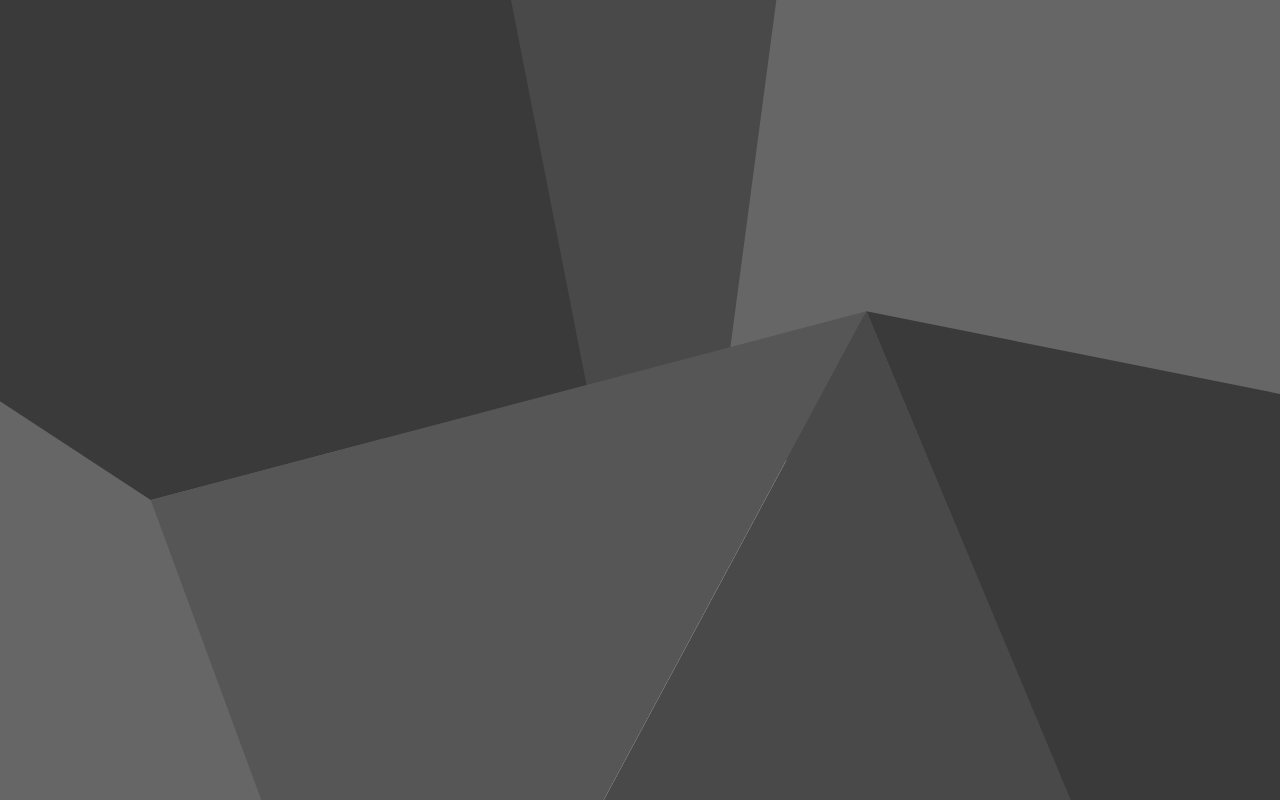
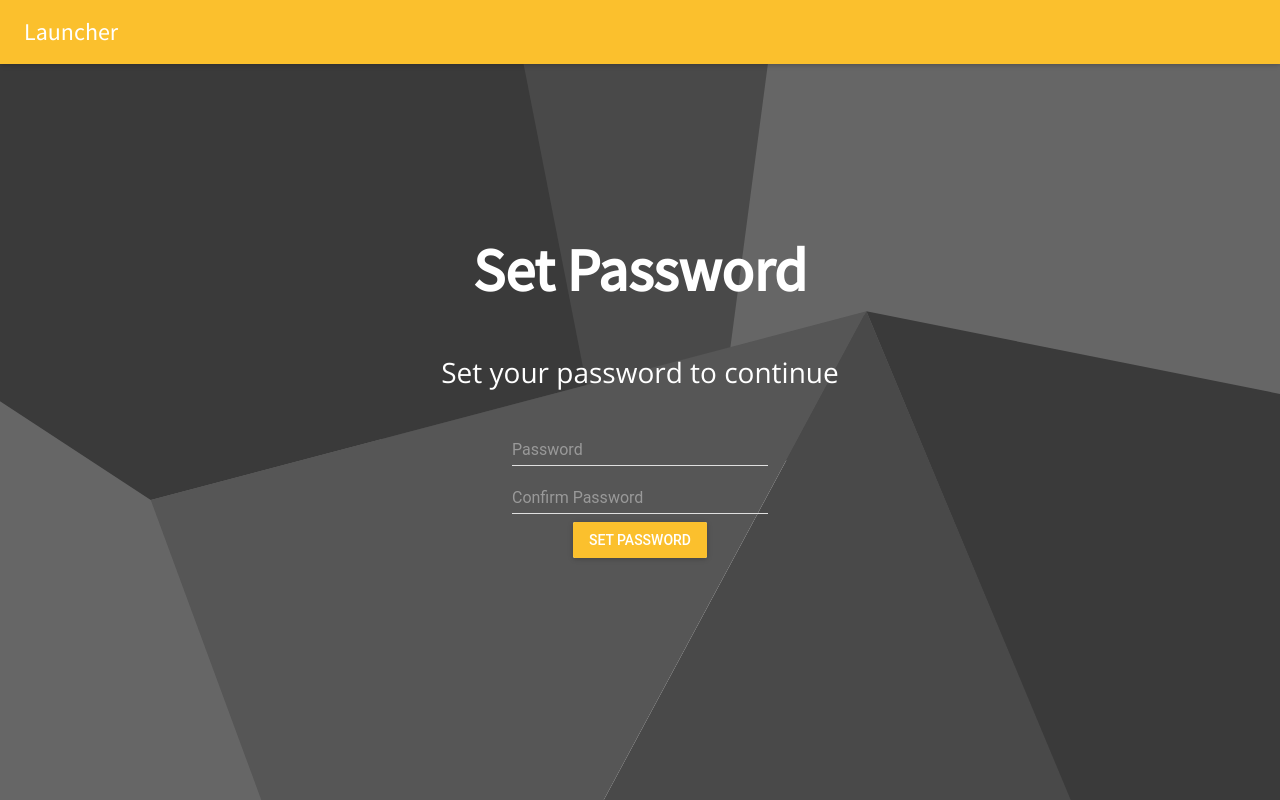
Before and after one commit to michailbrynard/rhino, a React (Create React App) app: page /setpassword in a window 1280 px wide. Built offline with nearby package versions, Linux system fonts and the light colour scheme.

Commit message:
created setpassword route and component

```diff
--- a/src/App.js
+++ b/src/App.js
@@ -13,6 +13,7 @@ import Wallet from './containers/wallet'
 import Market from './containers/market'
 import Earn from './containers/earn'
 import Landing from './containers/landing'
+import SetPassword from './containers/set_password'
 import Settings from './containers/settings'
 
 
@@ -58,7 +59,10 @@ export default () => {
 									<Route exact path='/settings' component={Settings} />
 
 								</div> :
-								<Route exact path='/' component={Landing} />
+								<div>
+									<Route exact path='/' component={Landing} />
+									<Route exact path='/setpassword' component={SetPassword} />
+								</div>
 						}
 					</div>
 				</Router>
--- /dev/null
+++ b/src/containers/set_password.js
@@ -0,0 +1,84 @@
+import React, { Component } from 'react'
+import AppBar from 'material-ui/AppBar';
+import TextField from 'material-ui/TextField';
+import RaisedButton from 'material-ui/RaisedButton';
+import FlatButton from 'material-ui/FlatButton';
+import Dialog from 'material-ui/Dialog';
+
+import { SmallLoader } from '../components/loader'
+
+import { signup } from '../actions'
+import { connect } from 'react-redux'
+import { bindActionCreators } from 'redux'
+
+
+class Landing extends Component {
+
+	state = {
+		passwordConf: "",
+		password: ""
+	};
+
+	render() {
+		const { history, signup, signupErr, signupLoading, loginErr, loginData, loginLoading } = this.props
+
+		return (
+			<div>
+				<AppBar title="Launcher" showMenuIconButton={false} />
+
+				<div className='spacer'></div>
+				<div style={{ color: 'white' }} className='row'>
+					<div className='col-12 center landing-row'>
+						<h1 className='title'>Set Password</h1>
+						<p className='subtitle'>Set your password to continue</p>
+						{
+							signupErr ?
+								<p>Error: {signupErr}</p> : null
+						}
+						<form onSubmit={(e) => {
+							e.preventDefault()
+							console.log("PASSWORD FOR SUBMISSION", this.state);
+						}}>
+							<TextField
+								inputStyle={{ color: "white" }}
+								hintStyle={{ color: "#999" }}
+								value={this.state.password}
+								onChange={e => this.setState({ password: e.target.value })}
+								hintText="Password"
+							/><br />
+							<TextField
+								inputStyle={{ color: "white" }}
+								hintStyle={{ color: "#999" }}
+								value={this.state.passwordConf}
+								onChange={e => this.setState({ passwordConf: e.target.value })}
+								hintText="Confirm Password"
+							/><br/>
+							{
+								signupLoading ?
+									<SmallLoader /> :
+									<RaisedButton type='submit' label="Set Password" secondary={true} />
+							}
+						</form>
+						<br /><br />
+					</div>
+				</div>
+			</div>
+		)
+	}
+}
+
+function mapStateToProps(state) {
+	const { err, data, loading } = state.signup
+	return {
+		signupErr: err,
+		signupLoading: loading,
+	}
+}
+
+function mapDispatchToProps(dispatch) {
+	return {
+		signup: bindActionCreators(signup, dispatch)
+	}
+}
+
+export default connect(mapStateToProps, mapDispatchToProps)(Landing)
```
